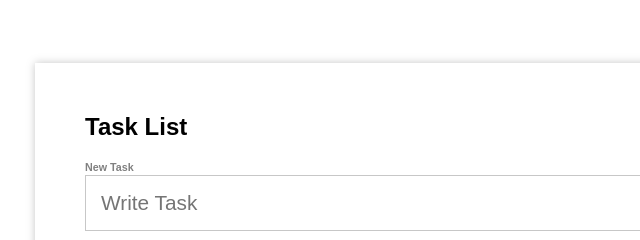
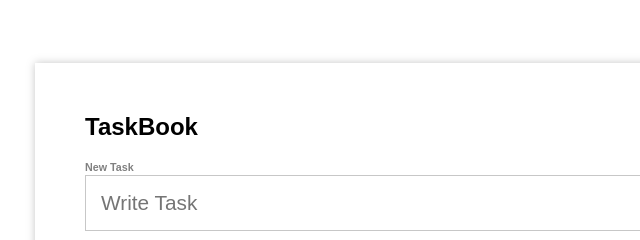
Before and after one commit to kareem333j/TaskBook, a plain HTML site: page index.html in a window 1280 px wide. Shown: the part 111-351 px from the top of the page, 227-867 px from the left. Drawn offline with nearby package versions, Linux system fonts and the light colour scheme; a web font is replaced by a local one.

Commit message:
Update index.html

```diff
--- a/index.html
+++ b/index.html
@@ -14,7 +14,7 @@
     <link rel="stylesheet" href="https://cdnjs.cloudflare.com/ajax/libs/font-awesome/6.2.0/css/all.min.css">
     <link rel="stylesheet" href="https://fonts.googleapis.com/css2?family=Material+Symbols+Outlined:opsz,wght,FILL,GRAD@20..48,100..700,0..1,-50..200" />
     <link rel="stylesheet" href="https://fonts.googleapis.com/css2?family=Material+Symbols+Outlined:opsz,wght,FILL,GRAD@48,400,1,0" />
-    <title>task list</title>
+    <title>TaskBook</title>
 </head>
 
 <body>
@@ -26,7 +26,7 @@
         <div class="task-box">
 
             <form class="write-task">
-                <h2>Task List</h2>
+                <h2>TaskBook</h2>
                 <h6>New Task</h6>
                 <input id="inp1" class="inp-write-task" type="search" placeholder="Write Task">
                 <button onclick="buttask()" class="but-task">ADD TASK</button>
```
